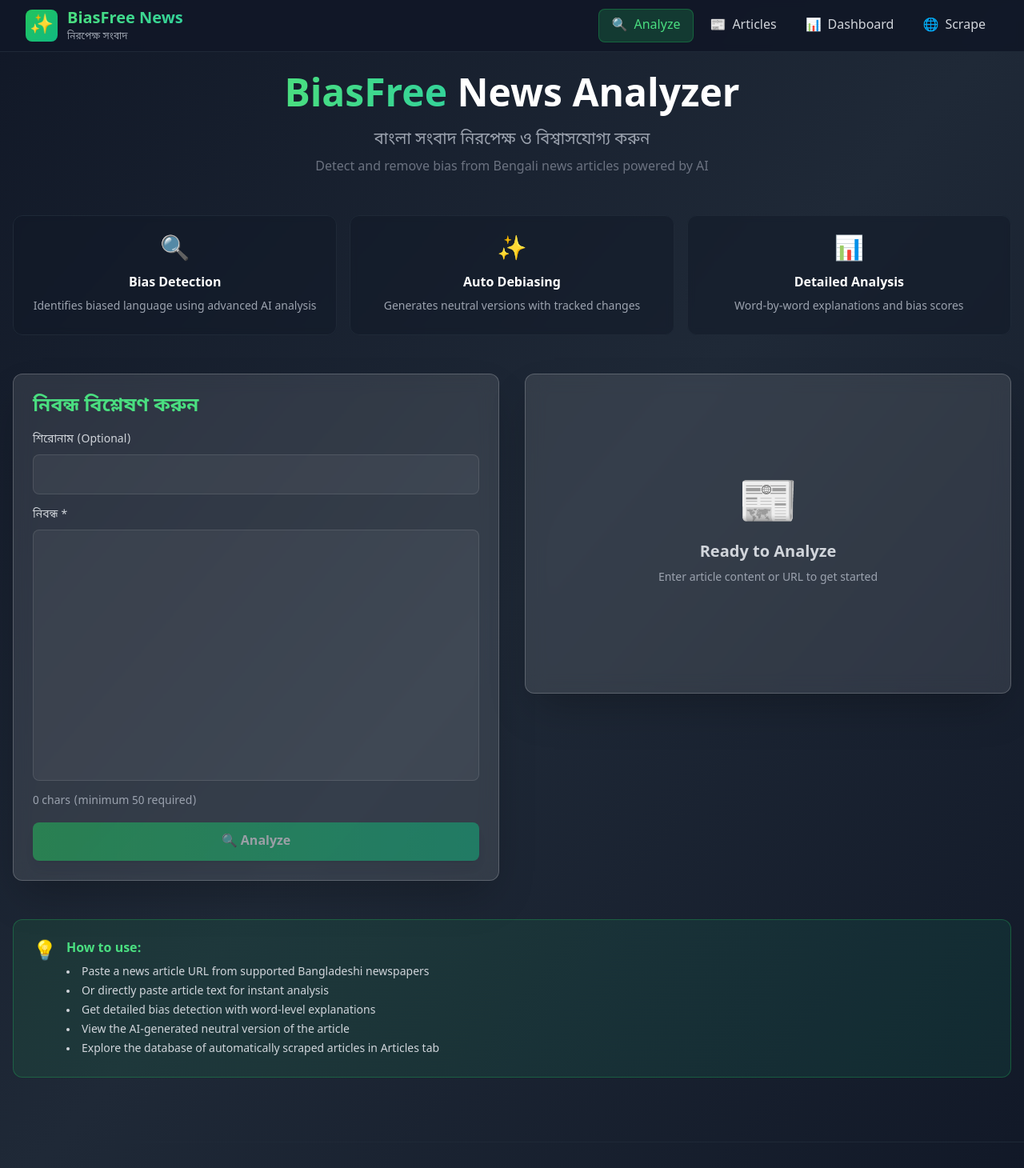
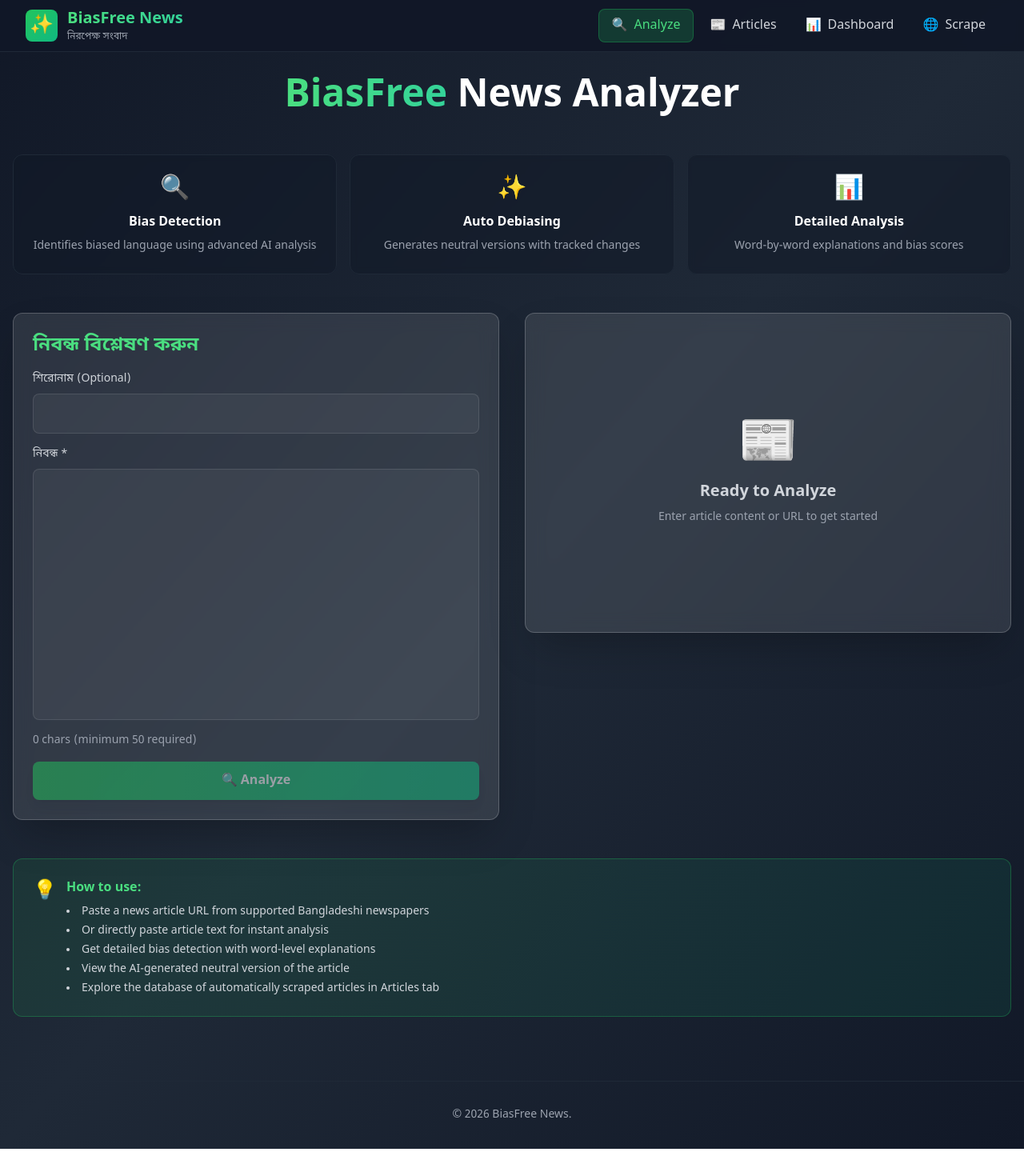
Before and after one commit to thabir303/BiasFree-News, a React (Vite) app in the folder frontend/: page / in a window 1280 px wide. Shown: the top 1460 px of the page at 80% size. After the commit the page ends 1436 px from the top, so only its background shows below. Built offline with nearby package versions, Linux system fonts and the light colour scheme.

Commit message:
fix: remove powered by AI text from footer and comment out Bengali translation in HomePage

```diff
--- a/frontend/src/App.tsx
+++ b/frontend/src/App.tsx
@@ -22,7 +22,7 @@ function App() {
         {/* Footer */}
         <footer className="border-t border-gray-800 mt-12 py-8">
           <div className="max-w-7xl mx-auto px-4 text-center text-gray-400 text-sm">
-            <p>© 2026 BiasFree News. Powered by AI to ensure unbiased journalism.</p>
+            <p>© 2026 BiasFree News. </p>
           </div>
         </footer>
       </div>
--- a/frontend/src/pages/HomePage.tsx
+++ b/frontend/src/pages/HomePage.tsx
@@ -40,12 +40,12 @@ const HomePage = () => {
             </span>{' '}
             News Analyzer
           </h1>
-          <p className="text-xl text-gray-400 mb-2">
+          {/* <p className="text-xl text-gray-400 mb-2">
             বাংলা সংবাদ নিরপেক্ষ ও বিশ্বাসযোগ্য করুন
-          </p>
-          <p className="text-gray-500">
+          </p> */}
+          {/* <p className="text-gray-500">
             Detect and remove bias from Bengali news articles powered by AI
-          </p>
+          </p> */}
         </div>
 
         {/* Features */}
```
